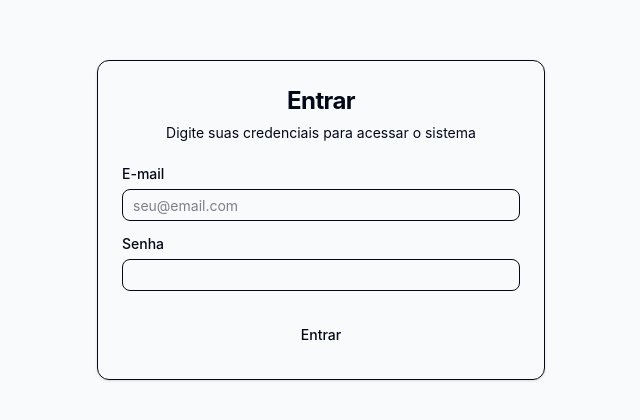
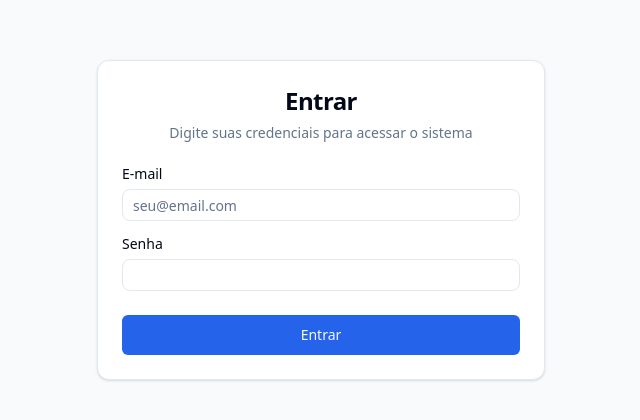
Before and after one commit to uzkba/nexusflow, a React (Vite) app in the folder frontend/: page /login in a window 1280 px wide. Shown: the part 180-600 px from the top of the page, without its empty margins (319-959 px from the left). Built offline with nearby package versions, Linux system fonts and the light colour scheme; no server answers.

Commit message:
style(frontend): define tema do Tailwind v4 com as cores e fontes do protótipo

```diff
--- a/frontend/src/index.css
+++ b/frontend/src/index.css
@@ -1,4 +1,51 @@
 @import "tailwindcss";
+
+@custom-variant dark (&:is(.dark *));
+
+/* Mapeia as variáveis CSS para as classes do Tailwind v4 (bg-background, bg-sidebar, bg-brand...) */
+@theme inline {
+  --color-background: hsl(var(--background));
+  --color-foreground: hsl(var(--foreground));
+  --color-card: hsl(var(--card));
+  --color-card-foreground: hsl(var(--card-foreground));
+  --color-popover: hsl(var(--popover));
+  --color-popover-foreground: hsl(var(--popover-foreground));
+  --color-primary: hsl(var(--primary));
+  --color-primary-foreground: hsl(var(--primary-foreground));
+  --color-secondary: hsl(var(--secondary));
+  --color-secondary-foreground: hsl(var(--secondary-foreground));
+  --color-muted: hsl(var(--muted));
+  --color-muted-foreground: hsl(var(--muted-foreground));
+  --color-accent: hsl(var(--accent));
+  --color-accent-foreground: hsl(var(--accent-foreground));
+  --color-destructive: hsl(var(--destructive));
+  --color-destructive-foreground: hsl(var(--destructive-foreground));
+  --color-border: hsl(var(--border));
+  --color-input: hsl(var(--input));
+  --color-ring: hsl(var(--ring));
+
+  /* identidade do nexusflow */
+  --color-brand: hsl(var(--brand));
+  --color-forest: hsl(var(--forest));
+  --color-surface: hsl(var(--surface));
+
+  /* sidebar (shadcn) */
+  --color-sidebar: hsl(var(--sidebar-background));
+  --color-sidebar-foreground: hsl(var(--sidebar-foreground));
+  --color-sidebar-primary: hsl(var(--sidebar-primary));
+  --color-sidebar-primary-foreground: hsl(var(--sidebar-primary-foreground));
+  --color-sidebar-accent: hsl(var(--sidebar-accent));
+  --color-sidebar-accent-foreground: hsl(var(--sidebar-accent-foreground));
+  --color-sidebar-border: hsl(var(--sidebar-border));
+  --color-sidebar-ring: hsl(var(--sidebar-ring));
+
+  --radius-lg: var(--radius);
+  --radius-md: calc(var(--radius) - 2px);
+  --radius-sm: calc(var(--radius) - 4px);
+
+  --font-sans: "Outfit", ui-sans-serif, system-ui, sans-serif;
+  --font-mono: "JetBrains Mono", ui-monospace, monospace;
+}
 
 @layer base {
   :root {
@@ -22,6 +69,21 @@
     --input: 214.3 31.8% 91.4%;
     --ring: 221.2 83.2% 53.3%;
     --radius: 0.5rem;
+
+    /* nexusflow */
+    --brand: 19 66% 46%;
+    --forest: 157 39% 17%;
+    --surface: 40 12% 95%;
+
+    /* sidebar */
+    --sidebar-background: 157 39% 17%;
+    --sidebar-foreground: 0 0% 100%;
+    --sidebar-primary: 19 66% 46%;
+    --sidebar-primary-foreground: 0 0% 100%;
+    --sidebar-accent: 157 30% 24%;
+    --sidebar-accent-foreground: 0 0% 100%;
+    --sidebar-border: 157 25% 25%;
+    --sidebar-ring: 160 60% 60%;
   }
 
   .dark {
@@ -48,9 +110,34 @@
 }
 
 @layer base {
+  * {
+    border-color: hsl(var(--border));
+  }
   body {
     background-color: hsl(var(--background));
     color: hsl(var(--foreground));
-    border-color: hsl(var(--border));
+    font-family: var(--font-sans);
   }
 }
+
+:root {
+  --sidebar: hsl(0 0% 98%);
+  --sidebar-foreground: hsl(240 5.3% 26.1%);
+  --sidebar-primary: hsl(240 5.9% 10%);
+  --sidebar-primary-foreground: hsl(0 0% 98%);
+  --sidebar-accent: hsl(240 4.8% 95.9%);
+  --sidebar-accent-foreground: hsl(240 5.9% 10%);
+  --sidebar-border: hsl(220 13% 91%);
+  --sidebar-ring: hsl(217.2 91.2% 59.8%);
+}
+
+.dark {
+  --sidebar: hsl(240 5.9% 10%);
+  --sidebar-foreground: hsl(240 4.8% 95.9%);
+  --sidebar-primary: hsl(224.3 76.3% 48%);
+  --sidebar-primary-foreground: hsl(0 0% 100%);
+  --sidebar-accent: hsl(240 3.7% 15.9%);
+  --sidebar-accent-foreground: hsl(240 4.8% 95.9%);
+  --sidebar-border: hsl(240 3.7% 15.9%);
+  --sidebar-ring: hsl(217.2 91.2% 59.8%);
+}
```
